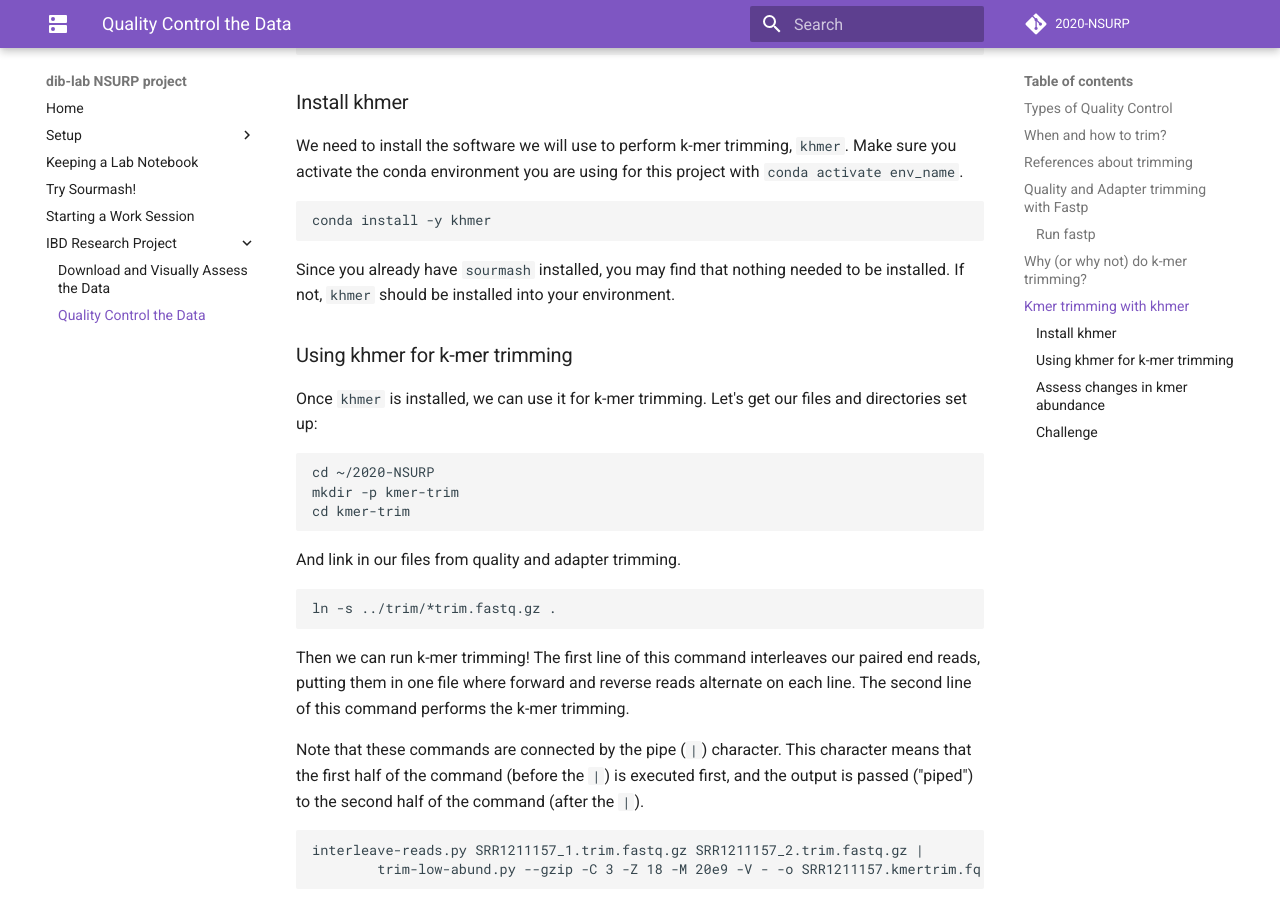
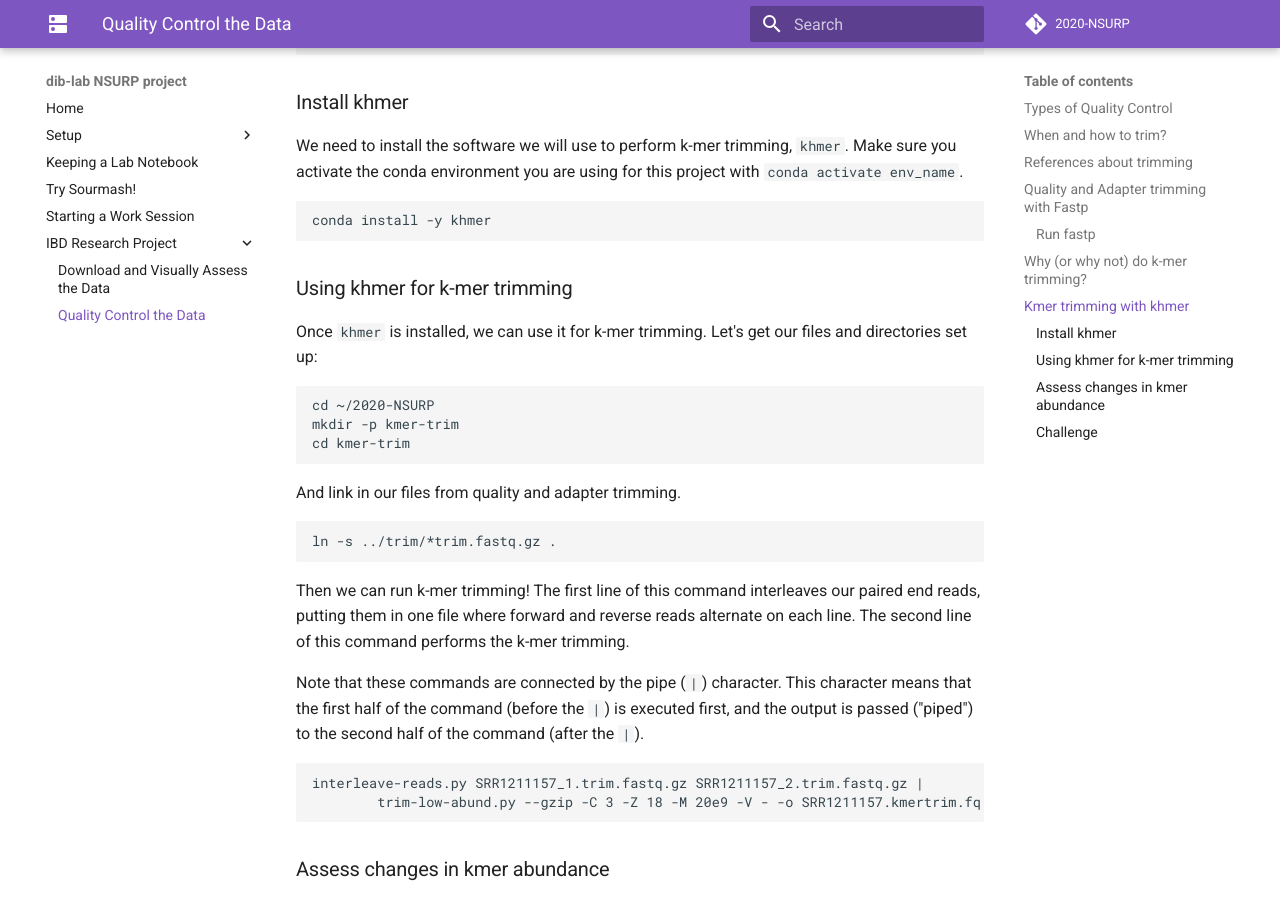
Before and after one commit to dib-lab/2020-NSURP, an MkDocs documentation site: the page built from doc/07.quality-control.md, in a window 1280 px wide and 900 px high, scrolled down 7005 px. Built offline with MkDocs 1.6.1 and Material for MkDocs 9.7.7, drawn with Linux system fonts in a browser that asks for light colours; comment, search, counter and statistics services are not loaded.

Commit message:
fix install

````diff
--- a/doc/07.quality-control.md
+++ b/doc/07.quality-control.md
@@ -194,10 +194,6 @@
 conda install -y khmer
 ```
 
-Since you already have `sourmash` installed, you may find that nothing needed to be installed.
-If not, `khmer` should be installed into your environment.
-
-
 ### Using khmer for k-mer trimming
 
 Once `khmer` is installed, we can use it for k-mer trimming.
````
